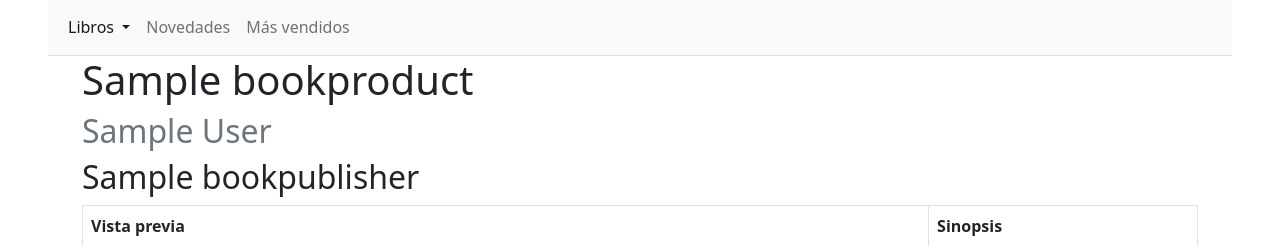
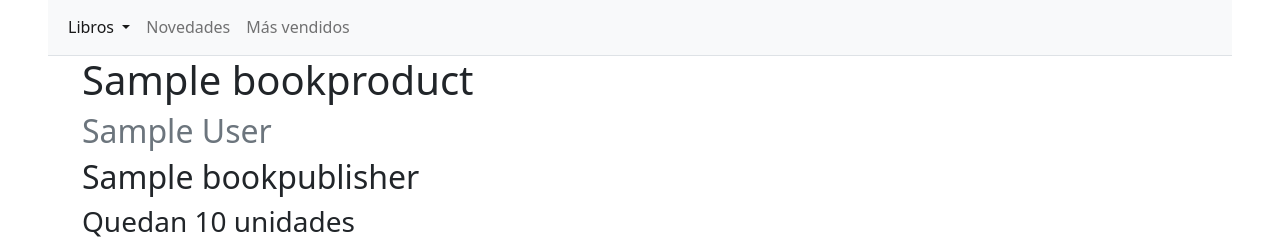
Before and after one commit to PGPI-2022-G3-12/b00k, a Django app: page /store/1/ in a window 1280 px wide. Shown: the part 82-328 px from the top of the page. Run offline with Django 4.2, Linux system fonts and the light colour scheme; tables that the repository leaves empty hold one stand-in row (values such as "Sample post"); grey boxes marked "Sample" are stand-in pictures; lists and menus that the app fills with data are empty.

Commit message:
fix: Show stock on book view

```diff
--- a/b00k/store/templates/single.html
+++ b/b00k/store/templates/single.html
@@ -5,6 +5,7 @@
         <h1>{{product.title}}</h1>
         <h2 class="text-secondary">{{product.author}}</h2>
         <h2 class="text-dark">{{product.editorial}}</h2>
+        <h3>Quedan {{product.stock}} unidades</h3>
 
         <table class="table table-bordered table-striped">
             <thead>
```
